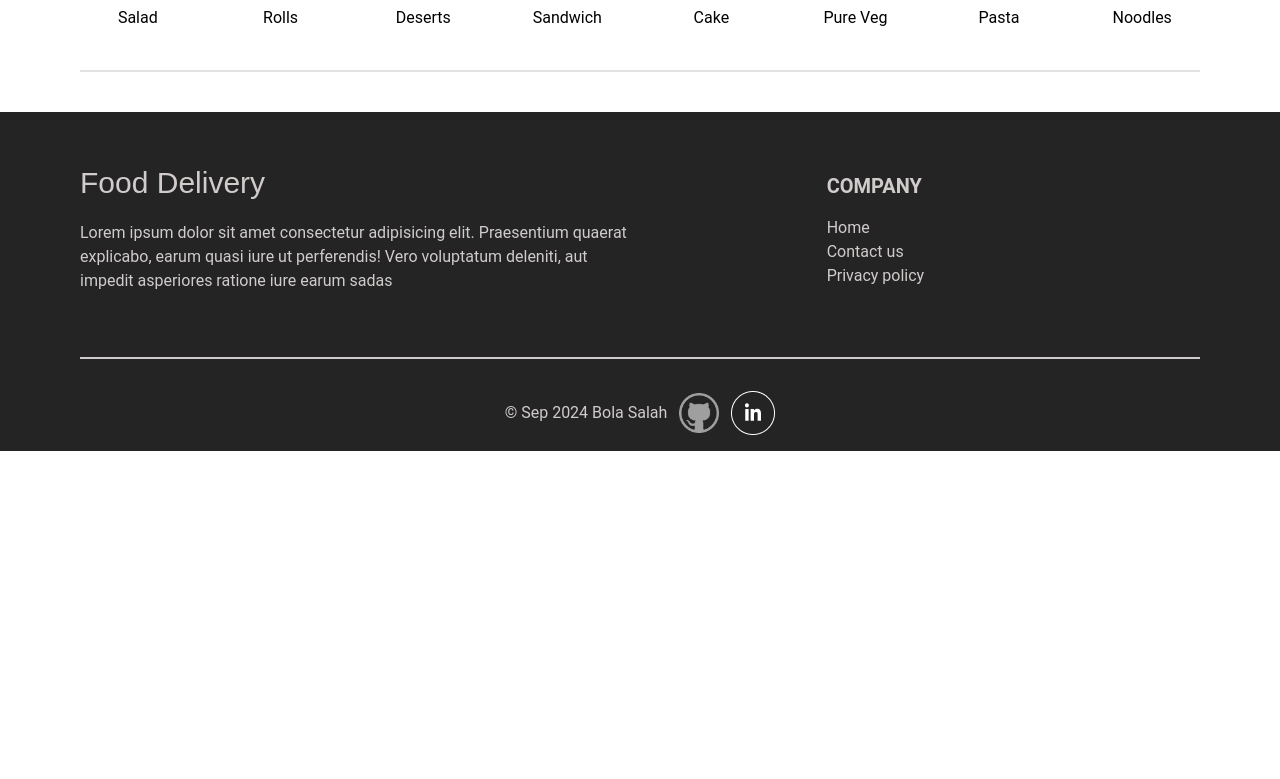
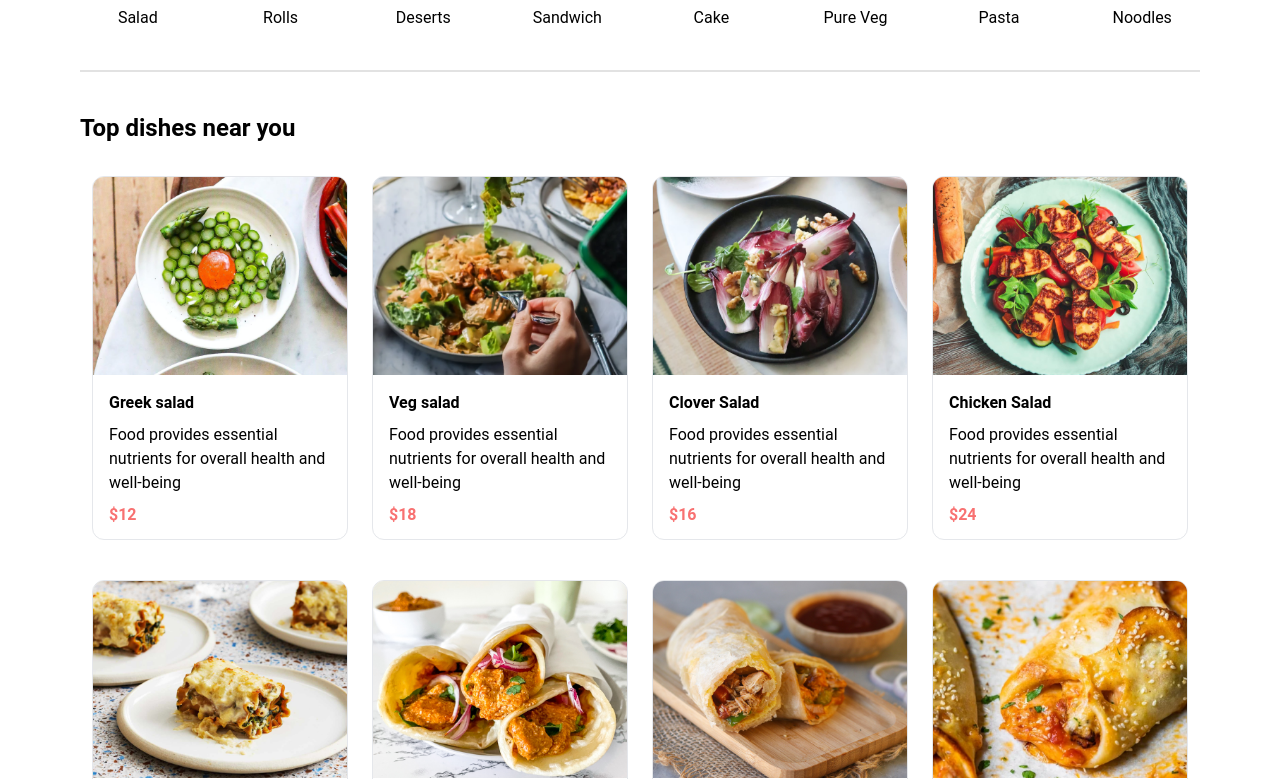
Before and after one commit to BolaSalah/Food-Delivery, a Next.js app: page / in a window 1280 px wide. Shown: the part 861-1640 px from the top of the page. Before the commit the page ends 1312 px from the top, so only its background shows below. Built offline with nearby package versions, Linux system fonts and the light colour scheme; a web font is replaced by a local one.

Commit message:
Add food list section to display all food categories.

```diff
--- a/app/page.tsx
+++ b/app/page.tsx
@@ -1,15 +1,18 @@
 "use client"
 
+import FoodList from "@/components/FoodList";
 import Hero from "@/components/Hero";
 import Menu from "@/components/Menu";
 import { useState } from "react";
 
 export default function Home() {
-  const [ category, setCategory ] = useState("All");
+  const [ category, setCategory ] = useState( "All" );
+  console.log( category );
   return (
     <>
       <Hero />
-      <Menu category={category} setCategory = {setCategory}/>
+      <Menu category={category} setCategory={setCategory} />
+      <FoodList category={category}/>
     </>
   );
 }
--- /dev/null
+++ b/components/FoodList.tsx
@@ -0,0 +1,54 @@
+import React from 'react';
+import Image from 'next/image';
+import { food_list } from './../assets/assets';
+
+const FoodList = (props: { category: string }) => {
+  return (
+    // <div className="my-20 px-5">FoodList {props.category}</div>
+    <>
+      <div className='Food-list'>
+              <div>
+                  <p className=' mb-8 font-bold text-2xl'>Top dishes near you</p>
+          {props.category === 'All' ? (
+            <div className='flex flex-wrap '>
+              {food_list.map((e, index) => (
+                <div className='w-1/4 px-3 mb-10'>
+                  <div className='rounded-xl overflow-hidden border'>
+                    <Image src={e.image} alt='' />
+                    <div className='px-4'>
+                      <p className='mt-4 font-bold'>{e.name}</p>
+                      <p className='my-2'>{e.description}</p>
+                      <p className='mb-3 font-bold text-red-400'>${e.price}</p>
+                    </div>
+                  </div>
+                </div>
+              ))}
+            </div>
+          ) : (
+            <div className='flex flex-wrap '>
+              {food_list.map(
+                (e, index) =>
+                  e.category === props.category && (
+                    <div className='w-1/4 px-3 mb-10'>
+                      <div className='rounded-xl overflow-hidden border'>
+                        <Image src={e.image} alt='' />
+                        <div className='px-4'>
+                          <p className='mt-4 font-bold'>{e.name}</p>
+                          <p className='my-2'>{e.description}</p>
+                          <p className='mb-3 font-bold text-red-400'>
+                            ${e.price}
+                          </p>
+                        </div>
+                      </div>
+                    </div>
+                  )
+              )}
+            </div>
+          )}
+        </div>
+      </div>
+    </>
+  );
+};
+
+export default FoodList;
```
